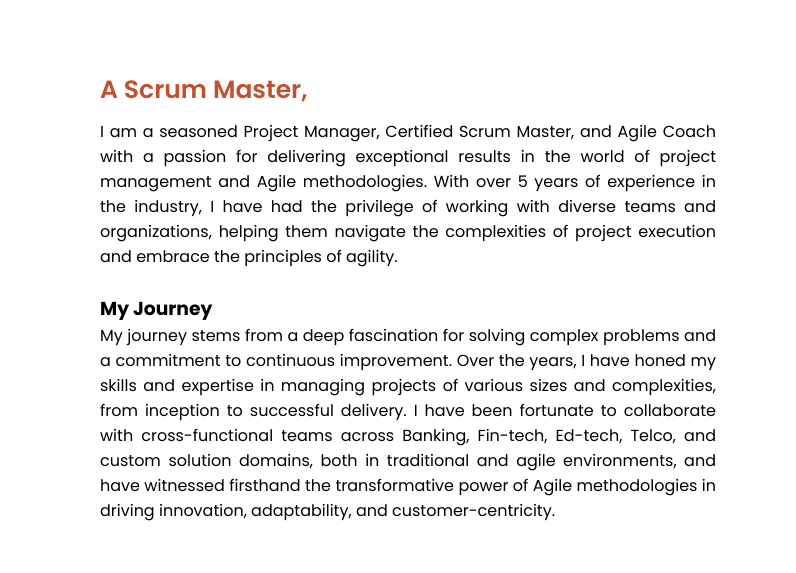
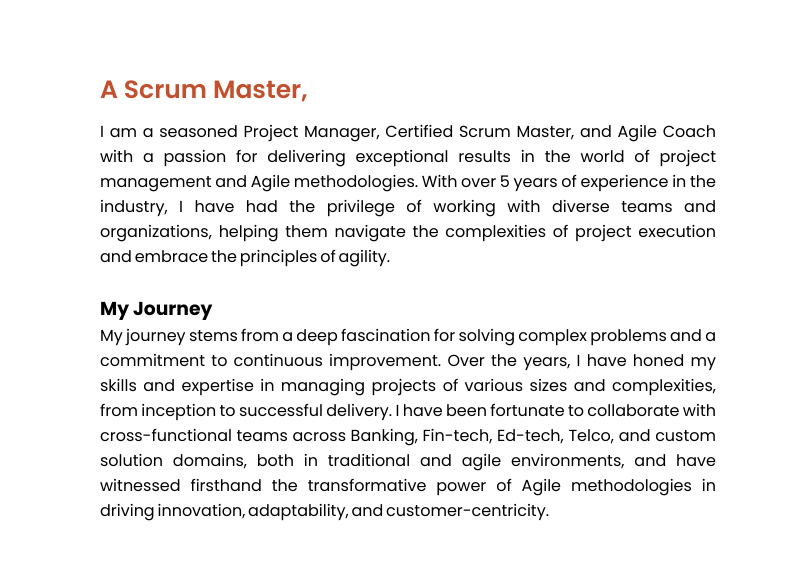
Before and after one commit to Angiephoenix/Portfolio_Onone, a plain HTML site: page index.html in a window 1280 px wide. Shown: the part 970-1543 px from the top of the page, 484-1280 px from the left. Drawn offline with nearby package versions, Linux system fonts and the light colour scheme.

Commit message:
experience update

```diff
--- a/style.css
+++ b/style.css
@@ -259,6 +259,7 @@ section .title::after{
 }
 .about .about-content .right p{
     text-align: justify;
+    word-spacing: -1.5px;
 }
 .about .about-content .right a{
     display: inline-block;
```
